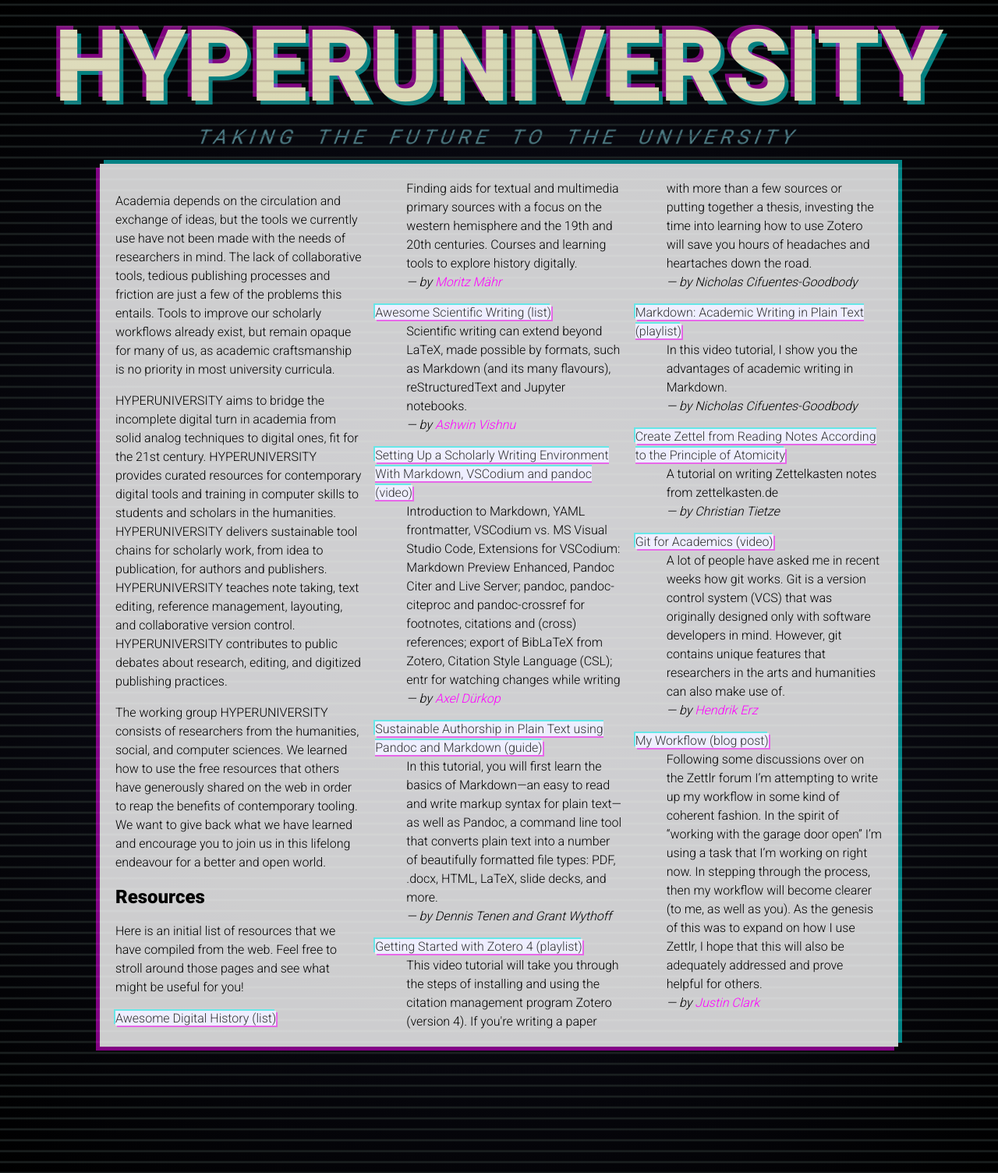
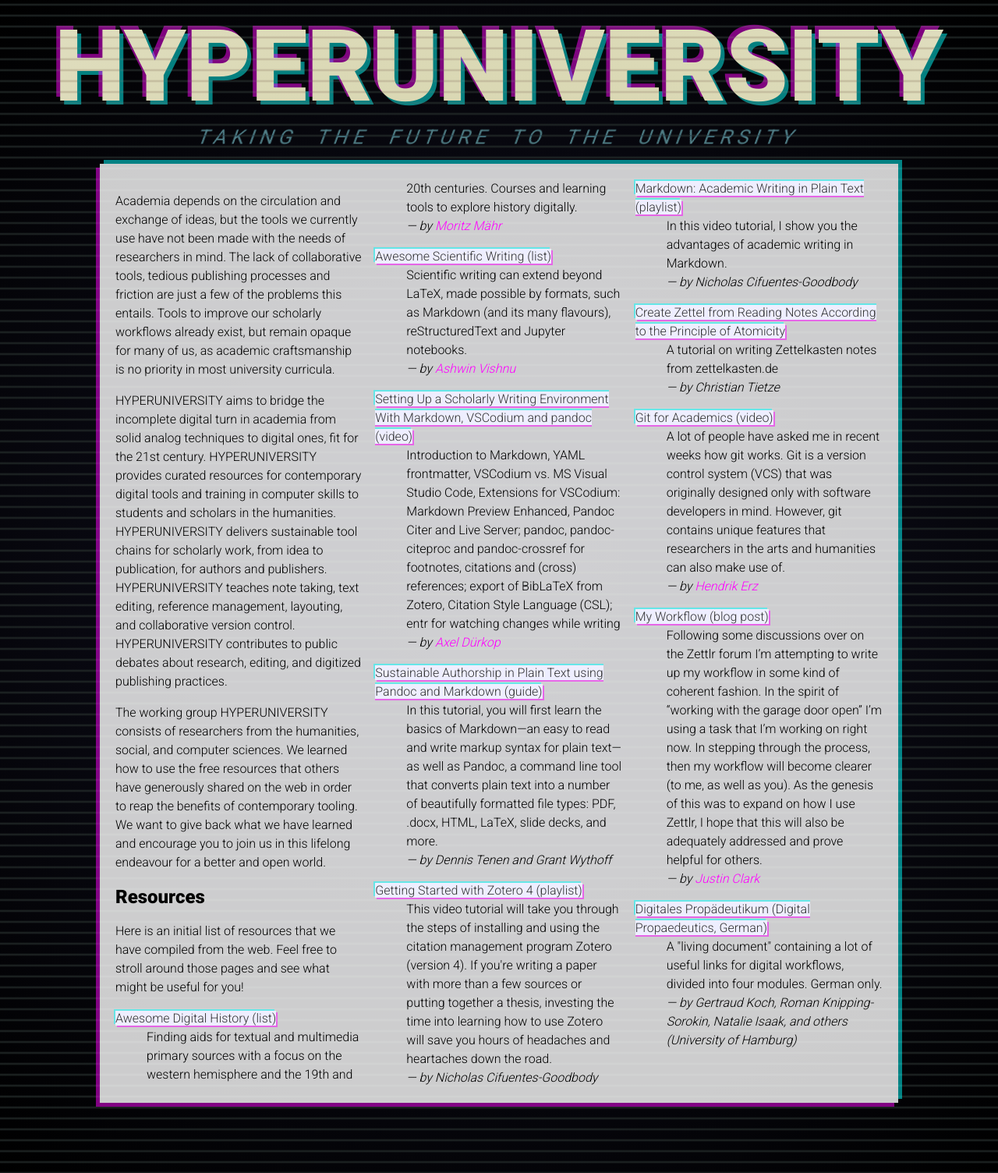
Before and after one commit to nathanlesage/hyperuniversity-site, a Jekyll site: the page built from index.htm, in a window 1280 px wide. Shown: the whole page at 78% size. Built offline with Jekyll 4.4.1, drawn with Linux system fonts in a browser that asks for light colours.

Commit message:
Add PECE (Uni Hamburg)

```diff
--- a/_data/resources.yml
+++ b/_data/resources.yml
@@ -80,3 +80,10 @@
       Zettlr, I hope that this will also be adequately addressed and prove helpful for others.
   author: Justin Clark
   author_link: https://www.justinclark.xyz/
+# =============================================================================
+- link: https://www.pece.uni-hamburg.de/?q=node/710
+  title: Digitales Propädeutikum (Digital Propaedeutics, German)
+  description: |
+    A "living document" containing a lot of useful links for digital workflows, divided into four
+      modules. German only.
+  author: Gertraud Koch, Roman Knipping-Sorokin, Natalie Isaak, and others (University of Hamburg)
```
